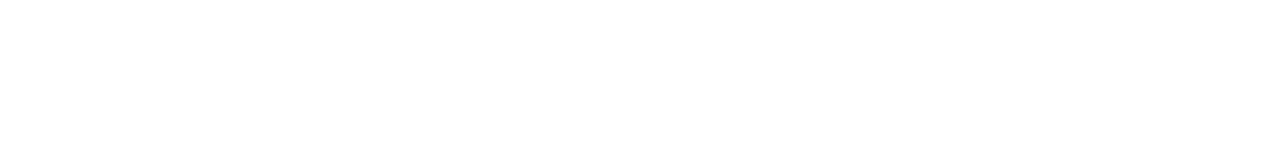
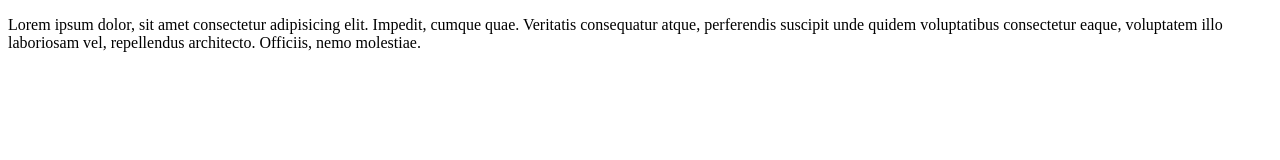
Before and after one commit to ismayilzeynal/Team-Project, a plain HTML site: page index.html in a window 1280 px wide. Drawn offline with Linux system fonts and the light colour scheme.

Commit message:
test
test

```diff
--- a/index.html
+++ b/index.html
@@ -1,12 +1,17 @@
 <!DOCTYPE html>
 <html lang="en">
+
 <head>
     <meta charset="UTF-8">
     <meta http-equiv="X-UA-Compatible" content="IE=edge">
     <meta name="viewport" content="width=device-width, initial-scale=1.0">
     <title>Document</title>
 </head>
+
 <body>
+    <p>Lorem ipsum dolor, sit amet consectetur adipisicing elit. Impedit, cumque quae. Veritatis consequatur atque,
+        perferendis suscipit unde quidem voluptatibus consectetur eaque, voluptatem illo laboriosam vel, repellendus
+        architecto. Officiis, nemo molestiae.</p>
+</body>
 
-</body>
 </html>
```
